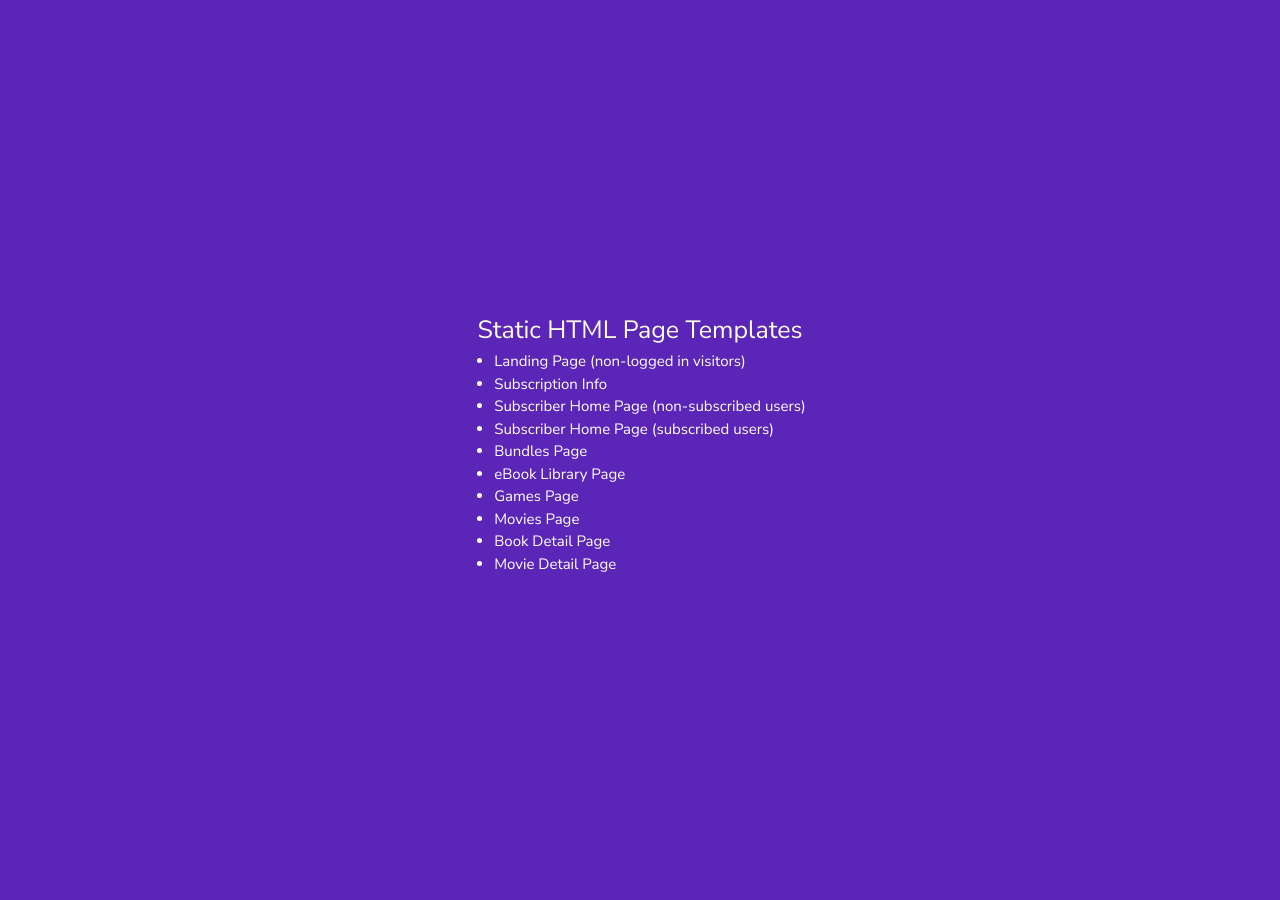
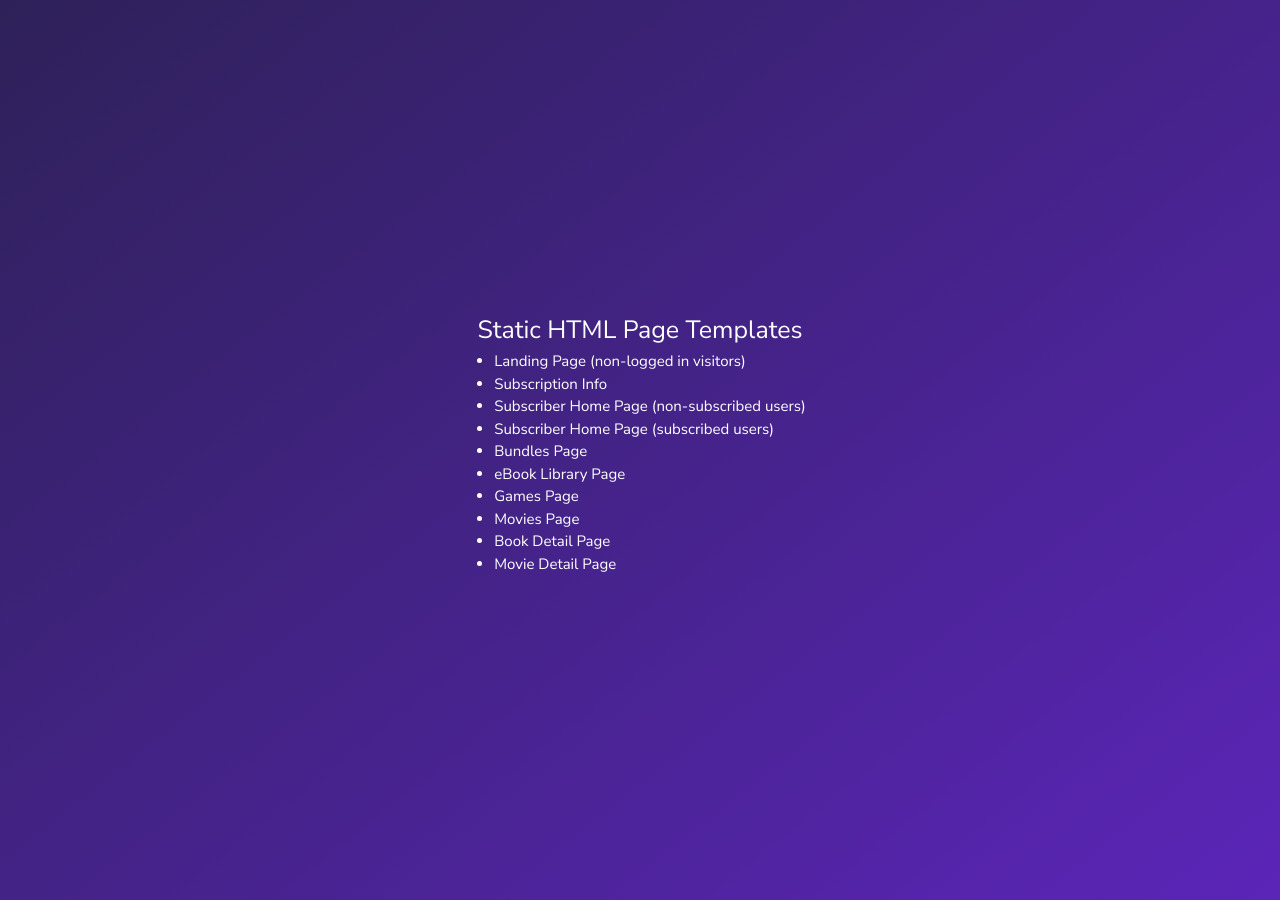
Before and after one commit to sarahwbs/hqn, a Jekyll site: the page built from site/index.html, in a window 1280 px wide. Built offline with Jekyll 4.4.1, drawn with Linux system fonts in a browser that asks for light colours; some web fonts are replaced.

Commit message:
Include gradient background on all pages

```diff
--- a/site/assets/css/_sass/main.scss
+++ b/site/assets/css/_sass/main.scss
@@ -14,9 +14,8 @@ body {
 body {
   font-family: var(--font-family-primary);
   font-weight: 400;
+  position: relative;
 
-  &.dark-gradient {
-    position: relative;
   &:before {
     content: "";
     @include purple-gradient-3;
@@ -28,7 +27,6 @@ body {
     z-index: -1;
   }
 }
-}
 
 .main {
   overflow-x: hidden;
--- a/site/ebook-details.html
+++ b/site/ebook-details.html
@@ -1,6 +1,5 @@
 ---
 layout: signed-in-sub
-type: dark-gradient
 ---
 
 {% include ebook-detail-view.html %}
--- a/site/movie-details.html
+++ b/site/movie-details.html
@@ -1,6 +1,5 @@
 ---
 layout: signed-in-sub
-type: dark-gradient
 ---
 
 {% include movie-detail-view.html %}<!--  -->
```
Lines whose indentation alone changed are shown as unchanged.
